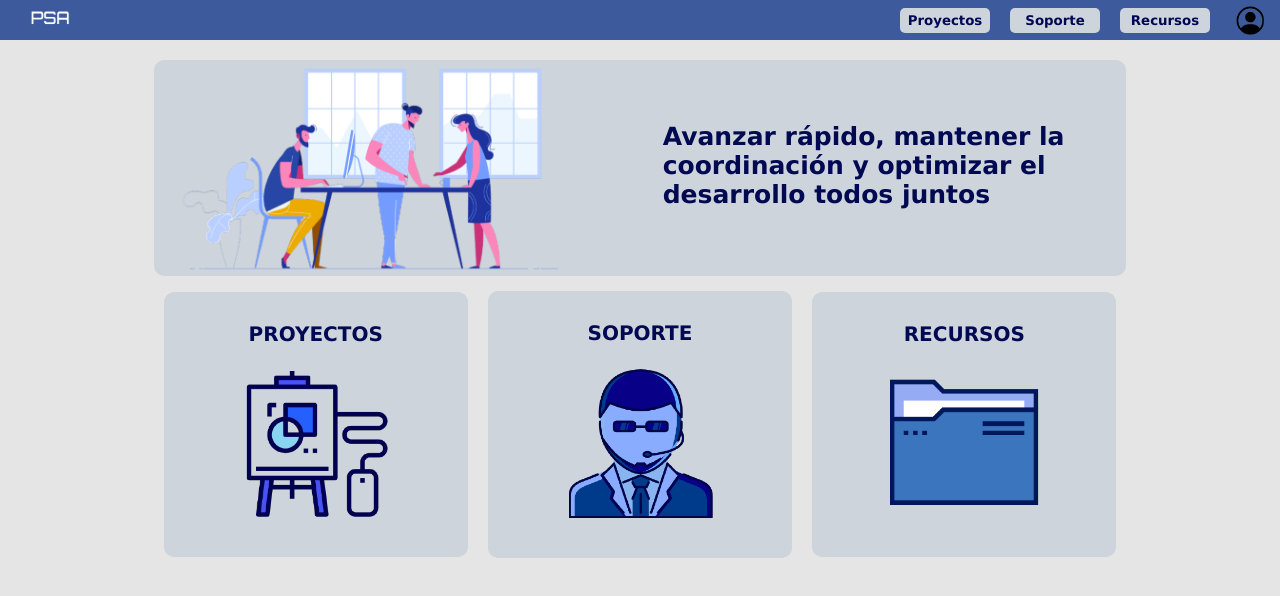
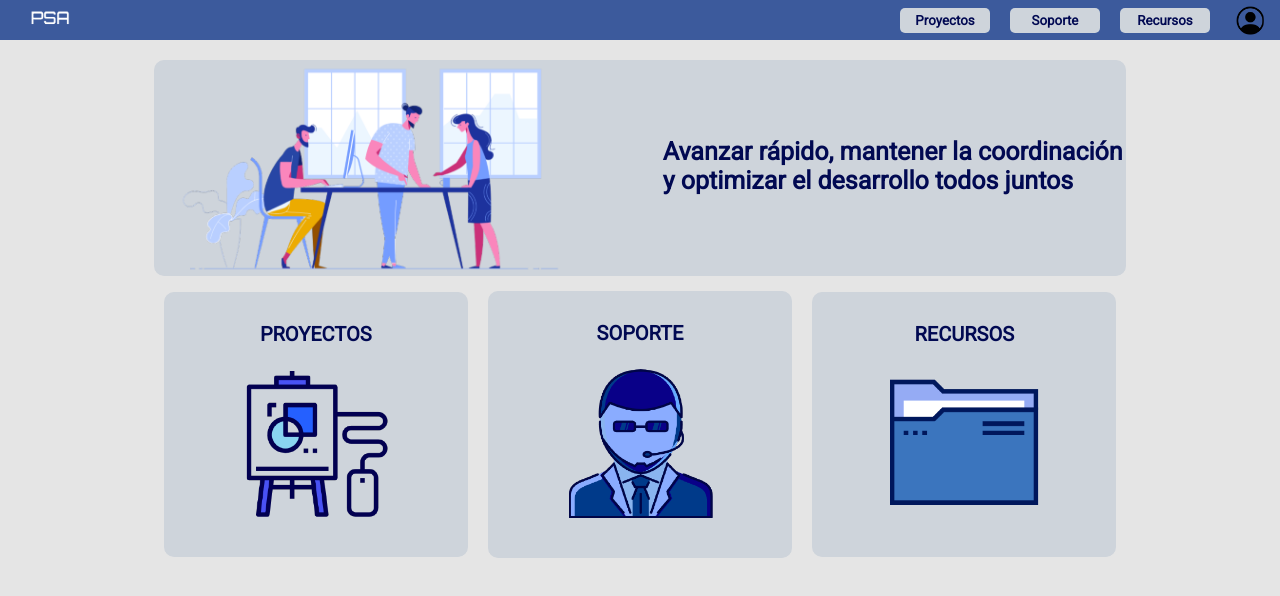
Before and after one commit to AgussAndrade/Tribu_2_aninfo_1c_2022, a React (Create React App) app in the folder psa/: page / in a window 1280 px wide. Shown: the top 596 px of the page. Built offline with nearby package versions, Linux system fonts and the light colour scheme.

Commit message:
Change font family

```diff
--- a/psa/public/index.html
+++ b/psa/public/index.html
@@ -5,6 +5,9 @@
     <link rel="icon" href="/logo.ico" />
     <meta name="viewport" content="width=device-width, initial-scale=1" />
     <meta name="theme-color" content="#000000" />
+    <link rel="preconnect" href="https://fonts.googleapis.com">
+    <link rel="preconnect" href="https://fonts.gstatic.com" crossorigin>
+    <link href="https://fonts.googleapis.com/css2?family=Roboto&display=swap" rel="stylesheet">
     <title>PSA</title>
   </head>
   <body>
--- a/psa/src/components/ButtonIcon/styled.js
+++ b/psa/src/components/ButtonIcon/styled.js
@@ -20,7 +20,7 @@
   border: none;
   font-size: 20px;
   color: ${colors.blue};
-  font-family: "Verdana";
+  font-family: "Roboto";
   font-weight: bold;
   text-transform: uppercase;
   &:hover {
--- a/psa/src/components/HomePresentation/styled.js
+++ b/psa/src/components/HomePresentation/styled.js
@@ -28,7 +28,7 @@
 export const Text = styled.p`
   font-size: 25px;
   color: ${colors.blue};
-  font-family: "Verdana";
+  font-family: "Roboto";
   margin-left: 100px;
   margin-top: 20px;
   font-weight: bold;
--- a/psa/src/components/TopBar/styled.js
+++ b/psa/src/components/TopBar/styled.js
@@ -21,6 +21,7 @@
 export const Icon = styled.img`
   width: 100px;
   height: 100%;
+  cursor: pointer;
 `;
 
 export const Container = styled.div`
--- a/psa/src/components/TopBarButton/styled.js
+++ b/psa/src/components/TopBarButton/styled.js
@@ -16,7 +16,7 @@
     }
     background-color: ${props => props.selected ? colors.strongGrey : colors.lightGrey};
     border: none;
-    font-family: "Verdana";
+    font-family: "Roboto";
     font-weight: bold;
     color: ${colors.blue};
     border-radius: 5px;
--- a/psa/src/screens/Home/styled.js
+++ b/psa/src/screens/Home/styled.js
@@ -7,7 +7,7 @@
     align-items:center;
     display: flex;
     flex-direction: column;
-    font-family: "Verdana";
+    font-family: "Roboto";
     background-color: ${colors.backgroundGrey};
 `
 
```
